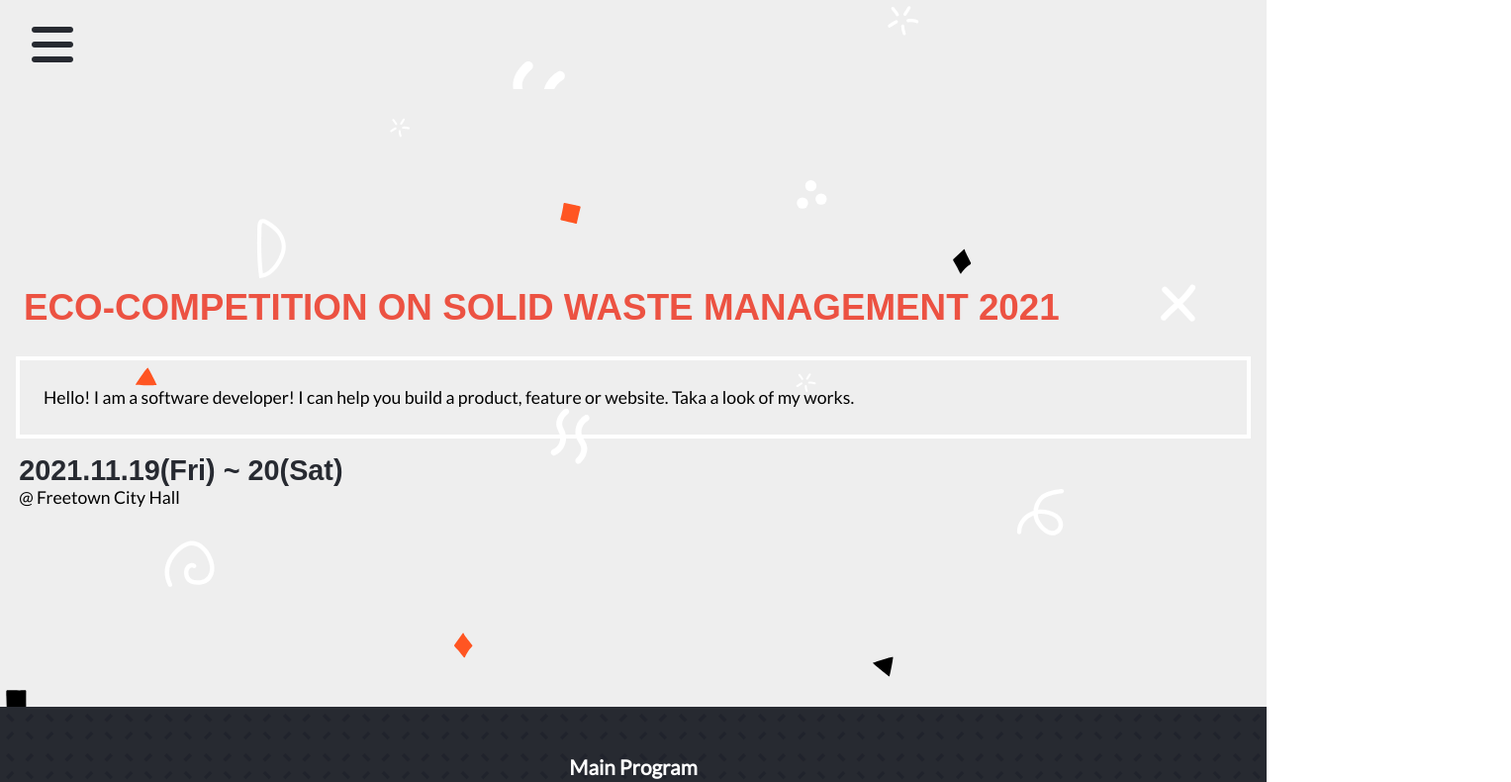
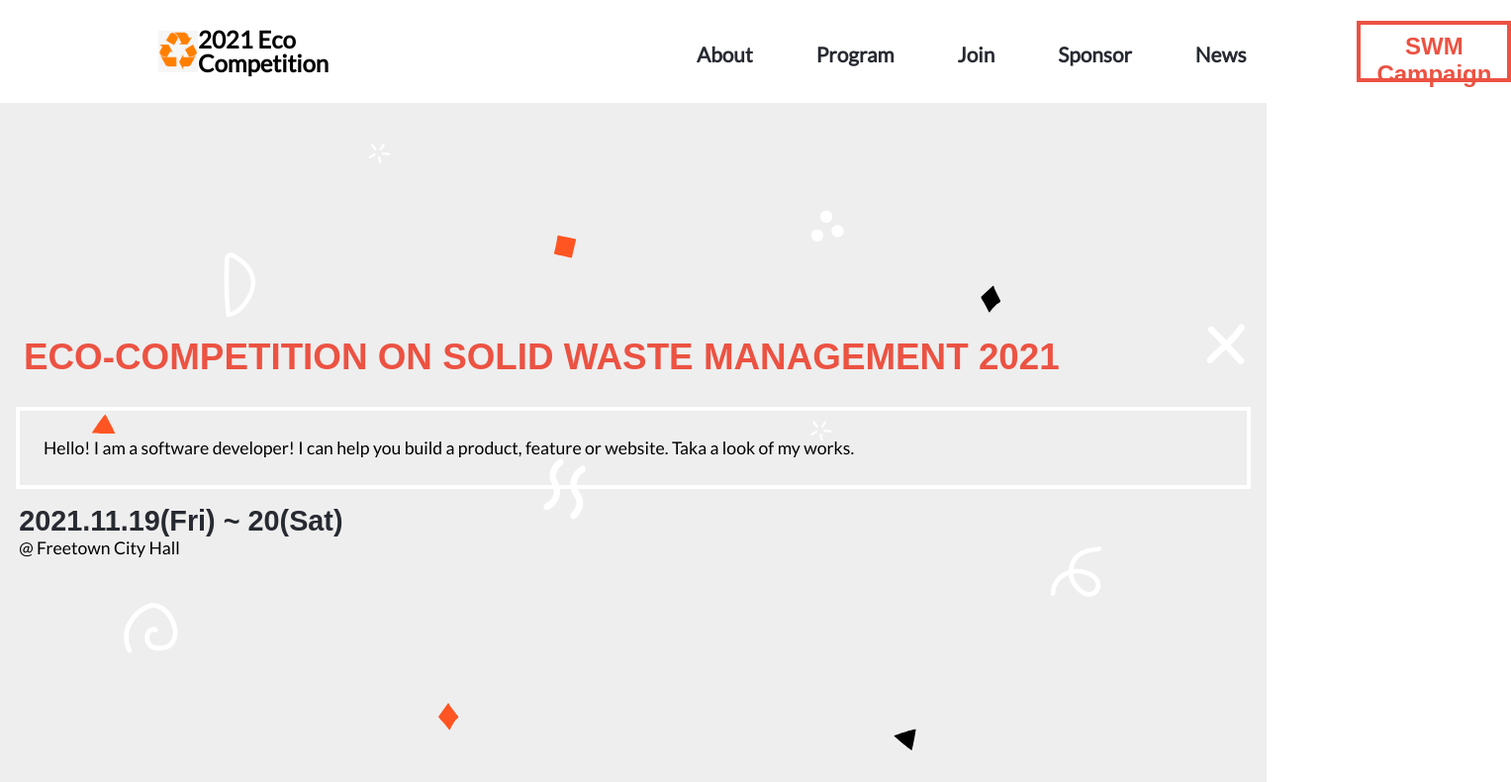
Before and after one commit to afizsavage/eco-competition, a website: page index.html in a window 1280 px wide. Shown: the top 790 px of the page at 99% size, 1527 px wide, since content can reach past the window. Drawn offline with Linux system fonts and the light colour scheme; a web font is replaced by a local one.

Commit message:
Add responsiveness to page header

```diff
--- a/index.html
+++ b/index.html
@@ -20,6 +20,12 @@
   </head>
   <body>
     <header>
+      <div class="logo">
+        <a href="./index.html"
+          >2021 Eco <br />
+          Competition</a
+        >
+      </div>
       <nav>
         <i id="menu-icon" class="fas fa-bars"></i>
         <div>
--- a/styles/scss/index.scss
+++ b/styles/scss/index.scss
@@ -25,6 +25,28 @@ body.disScroll {
 
 header {
   background: url(../../assets/confetti-doodles-2.svg) center no-repeat;
+  position: relative;
+
+  div.logo {
+    position: absolute;
+    right: 1.5rem;
+    width: 11.5rem;
+    padding-top: 1.3rem;
+
+    a {
+      background: url(../../assets/svg-clip.png) left center no-repeat;
+      background-size: auto;
+      background-size: 2.5rem;
+      padding-left: 2.5rem;
+      font-size: 1.5rem;
+      font-weight: 900;
+      text-decoration: none;
+      line-height: 1.5rem;
+      color: black;
+      display: inline-block;
+      width: 100%;
+    }
+  }
 }
 
 header.mobile {
@@ -463,3 +485,77 @@ footer {
     height: 4rem;
   }
 }
+
+// here is the desktop styling
+@media (min-width: 992px) {
+  header {
+    background: #fff;
+    height: 6.5rem;
+    padding: 0 10rem;
+    display: flex;
+
+    div.logo {
+      position: static;
+      display: flex;
+      padding-top: 0;
+      align-items: center;
+      width: auto;
+
+      a {
+        background: url(../../assets/svg-clip.png) left center no-repeat;
+        background-size: 2.5rem;
+        width: 10rem;
+        padding-left: 2.5rem;
+        font-size: 1.5rem;
+        font-weight: 900;
+        text-decoration: none;
+        line-height: 1.5rem;
+        color: black;
+      }
+    }
+  }
+
+  nav {
+    padding: 0;
+
+    #menu-icon {
+      display: none;
+    }
+
+    div {
+      display: flex;
+      height: 100%;
+    }
+
+    ul {
+      margin-top: 0;
+      margin-left: 20rem;
+      height: auto;
+      display: inline-flex;
+      align-items: center;
+
+      li {
+        display: inline;
+        margin-bottom: 0;
+        margin-left: 4rem;
+
+        a {
+          color: #272a31;
+          font-size: 1.3rem;
+        }
+      }
+    }
+
+    button {
+      margin-top: 0;
+      height: 60%;
+      align-self: center;
+      background-color: #fff;
+      margin-left: 7rem;
+    }
+  }
+
+  section.timeline {
+    height: calc(100vh - 6.5rem);
+  }
+}
```
Also changed, not shown: about.html (+6 -0 lines), styles/index.css, 1 other file.
